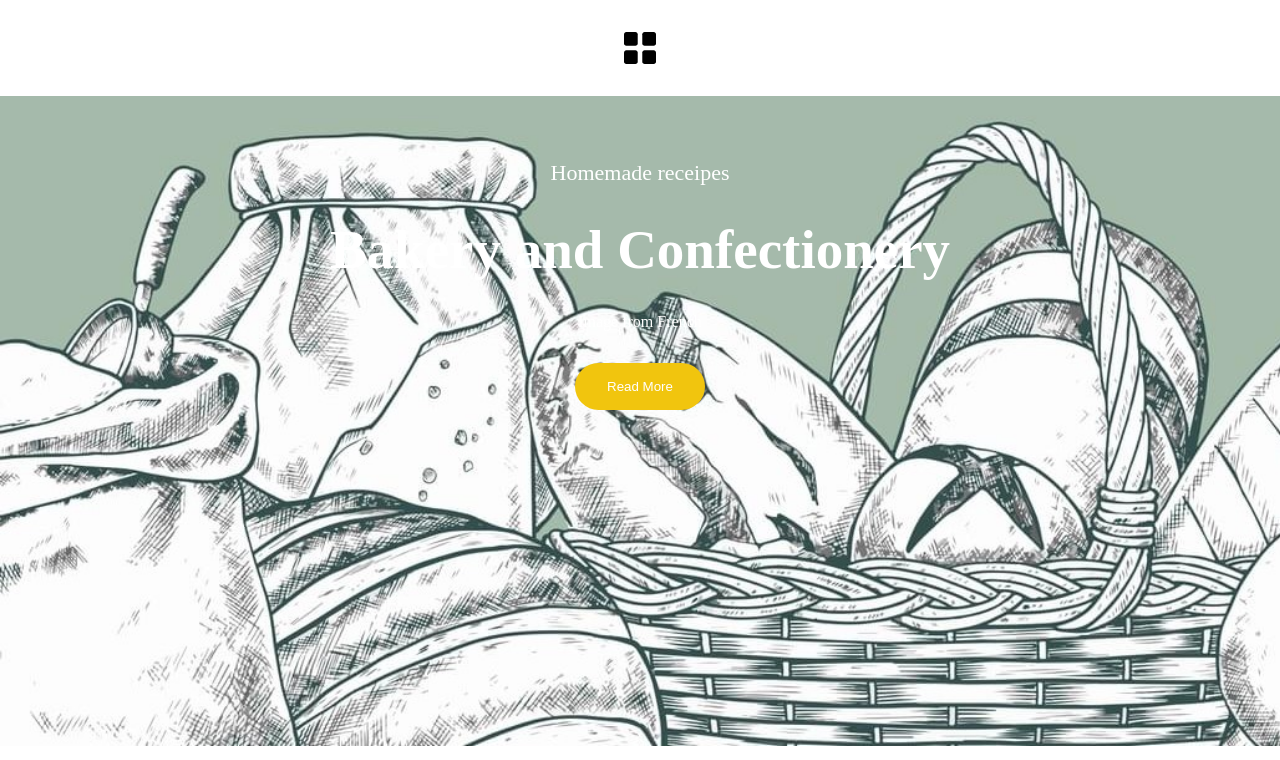
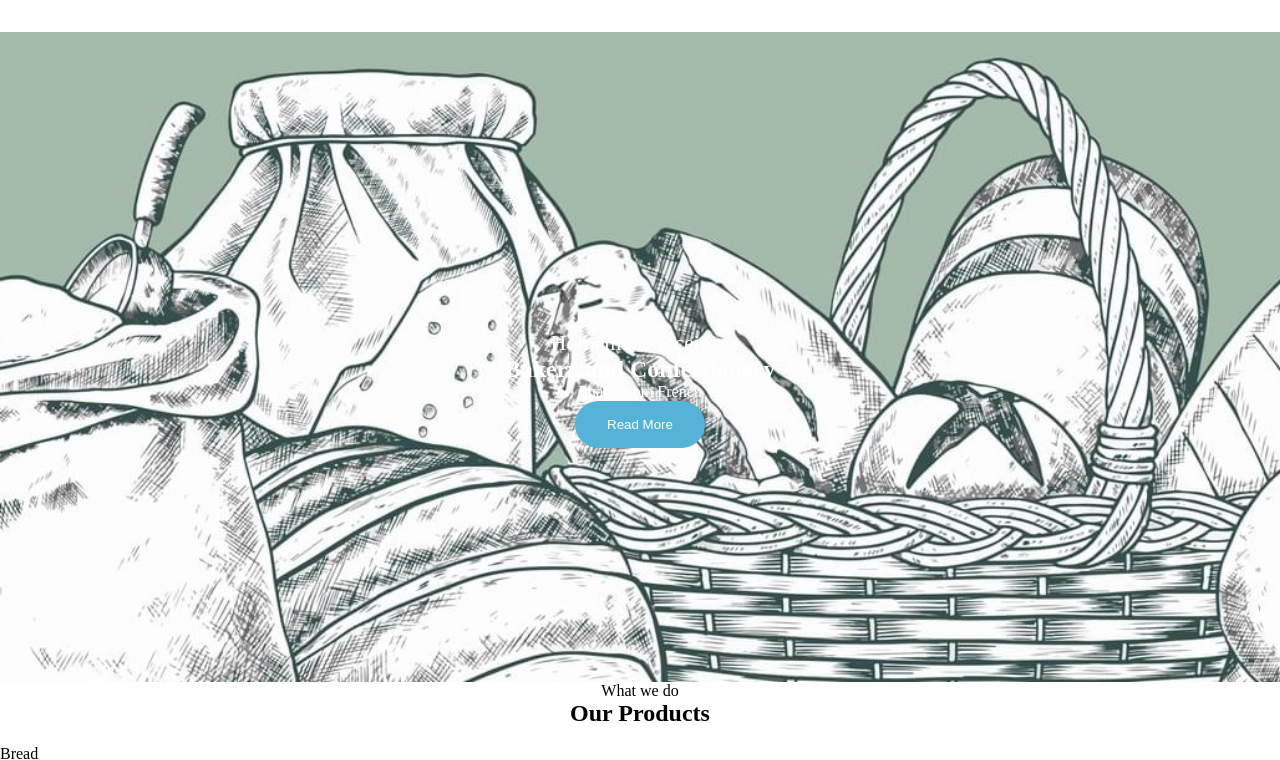
Before and after one commit to nihat-js/baking-landing-page, a plain HTML site: page index.html in a window 1280 px wide. Shown: the top 760 px of the page. Drawn offline with Linux system fonts and the light colour scheme.

Commit message:
added sections

```diff
--- a/css/index.css
+++ b/css/index.css
@@ -8,12 +8,15 @@ button {cursor: pointer; border: none; }
 .mt-5 { margin-top: 5rem;}
 .mt-6 {margin-top:  6rem;}
 
-.btn-read-more { padding: 1rem 2rem; border-radius: 25px;  background-color : #f1c50e ; border:none; cursor: pointer; color : #fff ; }
 
-#index .menu-wrap { margin-top : 2rem;display: flex; justify-content: center;  }
-#index .menu-wrap img {width: 32px; height: 32px;}
 
-#index .first {
+.btn-read-more { transition: 2s all ;  padding: 1rem 2rem; border-radius: 25px;  background: linear-gradient(to right, #54b3d6 , #54b3d6 )   ; border:none; cursor: pointer; color : #fff ; }
+.btn-read-more:hover { background :  linear-gradient(to right, #54b3d6 0%, #54b3d6 50%, #000 50% , #000 100%); }
+
+
+section.hero { margin-top : 2rem;display: flex; justify-content: center;  }
+section.hero img {width: 32px; height: 32px;}
+section.hero  {
    width: 100%;
    height: 650px;
    background-image: url("../img/first.jpg");
@@ -22,13 +25,12 @@ button {cursor: pointer; border: none; }
    display: flex;
    flex-direction: column;
    align-items: center;
-   margin-top: 2rem;
 }
 
-#index .first .text-1 {margin-top:  4rem; font-size: 22px;}
-#index .first .title { margin-top: 2rem;font-size: 55px;}
-#index .first .text-2 {margin-top: 2rem;}
-#index .first .btn-read-more { margin-top: 2rem;  }
+section.hero .text-1 {margin-top:  4rem; font-size: 22px;}
+section.hero .first .title { margin-top: 2rem;font-size: 55px;}
+section.hero .first .text-2 {margin-top: 2rem;}
+section.hero .first .btn-read-more { margin-top: 2rem;  }
 
 
 #index .what-we-do {width: 850px; margin:  1.5rem auto;}
@@ -77,6 +79,7 @@ button {cursor: pointer; border: none; }
 #index .our-bread .card .main { padding : 0 1rem;}
 #index .our-bread .card img {width: 250px;}
 #index .our-bread .card button {padding : 1rem 1.5rem; background-color:#a5bba9; border-radius: 22px; color :#fff;}
+#index .our-bread .card button:hover {background: linear-gradient( to right, #a5bba9  50% , #001 50%  );   }
 
 
 
@@ -90,7 +93,8 @@ button {cursor: pointer; border: none; }
 #index .contact  .call-wrap { display: flex; align-items: center; }
 #index .contact  .call-wrap img { padding : 1.5rem ;width: 90px; background-color: #f1c50e; border-radius: 50%; margin-right: 1.5rem;}
 #index .contact .call-wrap .text {font-size: 1.7rem;}
-#index .contact .call-wrap .number {color : #f1c50e ;font-size: 2rem; font-weight: bold;}
+#index .contact .call-wrap .number {color : #f1c50e ;font-size: 2rem; font-weight: bold;  transition: .2s all ; }
+
 
 
 #index footer {
--- a/index.html
+++ b/index.html
@@ -10,19 +10,14 @@
 </head>
 
 <body>
-   <section id="index">
-      <div class="menu-wrap">
-         <img src="img/menu.svg" alt="">
-      </div>
-      <div class="first">
+   <section class="hero">
       <p class="text-1"> Homemade receipes </p>
-         <h1 class="title">
-            Bakery and Confectionery
-         </h1>
+      <h1 class="heading"> Bakery and Confectionery </h1>
       <p class="text-2"> Image from French </p>
       <button class="btn-read-more"> Read More </button>
-      </div>
-      <div class="what-we-do">
+   </section>
+
+   <section class="what-we-do">
       <p class="text-center"> What we do </p>
       <h2 class="title text-center"> Our Products </h2>
       <div class="grid">
@@ -61,8 +56,9 @@
       <div class="btn-wrap">
          <button class="btn-read-more"> Read more</button>
       </div>
-      </div>
-      <div class="about">
+   </section>
+
+   <section class="about">
       <div class="container">
          <div>
             <p class="text-1"> About company </p>
@@ -78,11 +74,13 @@
          </div>
          <img class="" src=" img/about-1.png" alt="">
       </div>
-      </div>
+   </section>
+
    <div class="discount">
       <h2 class="title"> 40% discount after 8.00 pm! </h2>
       <button class="mt-2"> CONTACT US </button>
    </div>
+
    <div class="our-bread">
       <div class="wrap">
          <h2 class="title mt-5"> Our bread</h2>
@@ -143,6 +141,7 @@
 
       </div>
    </div>
+
    <div class="about">
       <div class="container">
          <img class="" src=" img/about-1.png" alt="">
@@ -161,6 +160,8 @@
 
       </div>
    </div>
+
+
    <div class="gallery">
       <h2 class="title text-center mt-3 ">Our Gallery</h2>
       <div class="mt-4">
@@ -168,6 +169,7 @@
          <img src="img/gallery-2.jpg" alt="">
       </div>
    </div>
+
    <div class="contact">
       <div class="container">
          <h2 class="title">Contact Us</h2>
@@ -183,10 +185,13 @@
          </div>
       </div>
    </div>
+
    <footer>
       Created By Nihat. All Rights are reserved.
    </footer>
-   </section>
+
+
+
 </body>
 
 </html>
```
Lines whose indentation alone changed are shown as unchanged.
